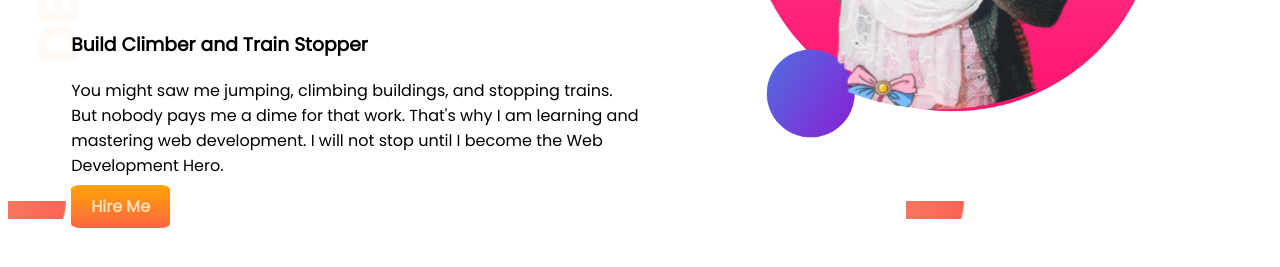
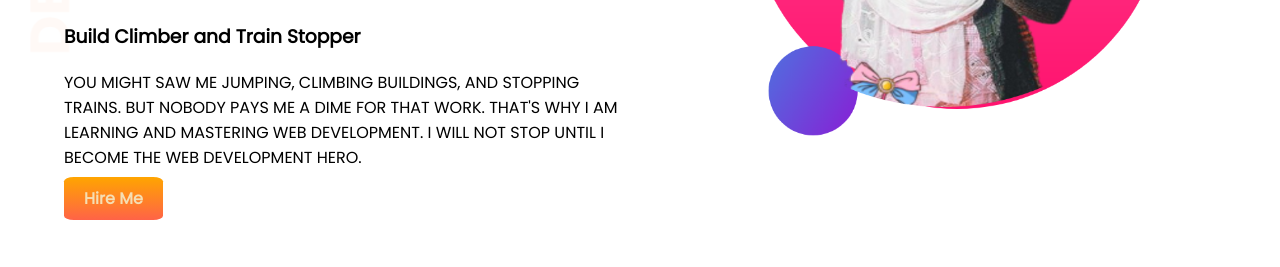
Before and after one commit to MurshidaAkhtar/Developer-Hero, a plain HTML site: page index.html in a window 1280 px wide. Shown: the part 307-574 px from the top of the page. Drawn offline with Linux system fonts and the light colour scheme.

Commit message:
added might

```diff
--- a/index.html
+++ b/index.html
@@ -13,12 +13,13 @@
 </head>
 
 <body>
-    <section class="back-image">
+    <section class="background">
         <div class="half-width">
             <h1>Welcome To</h1>
             <h1><span class="orange-color">Peter Parker</span> World</h1>
             <h3>Build Climber and Train Stopper</h3>
-            <p>You might saw me jumping, climbing buildings, and stopping trains. But nobody pays me a dime for that
+            <p class="Transformation">You might saw me jumping, climbing buildings, and stopping trains. But nobody pays
+                me a dime for that
                 work. That's why I am learning and mastering web development. I will not stop until I become the Web
                 Development Hero.
             </p>
--- a/style.css
+++ b/style.css
@@ -1,14 +1,19 @@
 body{
     font-family: 'Poppins', sans-serif;
+    margin: 0;
 }
 h1{
     font-size: 60px;
+}
+p.Transformation{
+    text-transform: uppercase;
 }
 .orange-color{
     color: orange;
 }
 section{
-    display: flex;
+
+    display: inline-flex;
 }
 .half-width{
     width: 50%;
@@ -16,7 +21,6 @@ section{
 }
 .half-width img{
     width: 80%;
-
 }
 .link-button{
     text-decoration: none;
@@ -25,8 +29,9 @@ section{
     border-radius: 10%;
     color: wheat;
     font-weight: 700;
+}
+.background{
+    background-image: url("images/top-banner.png");
+    background-repeat: no-repeat;
 
 }
-.back-image{
-    background-image: url(images/top-banner.png)
-}
```
